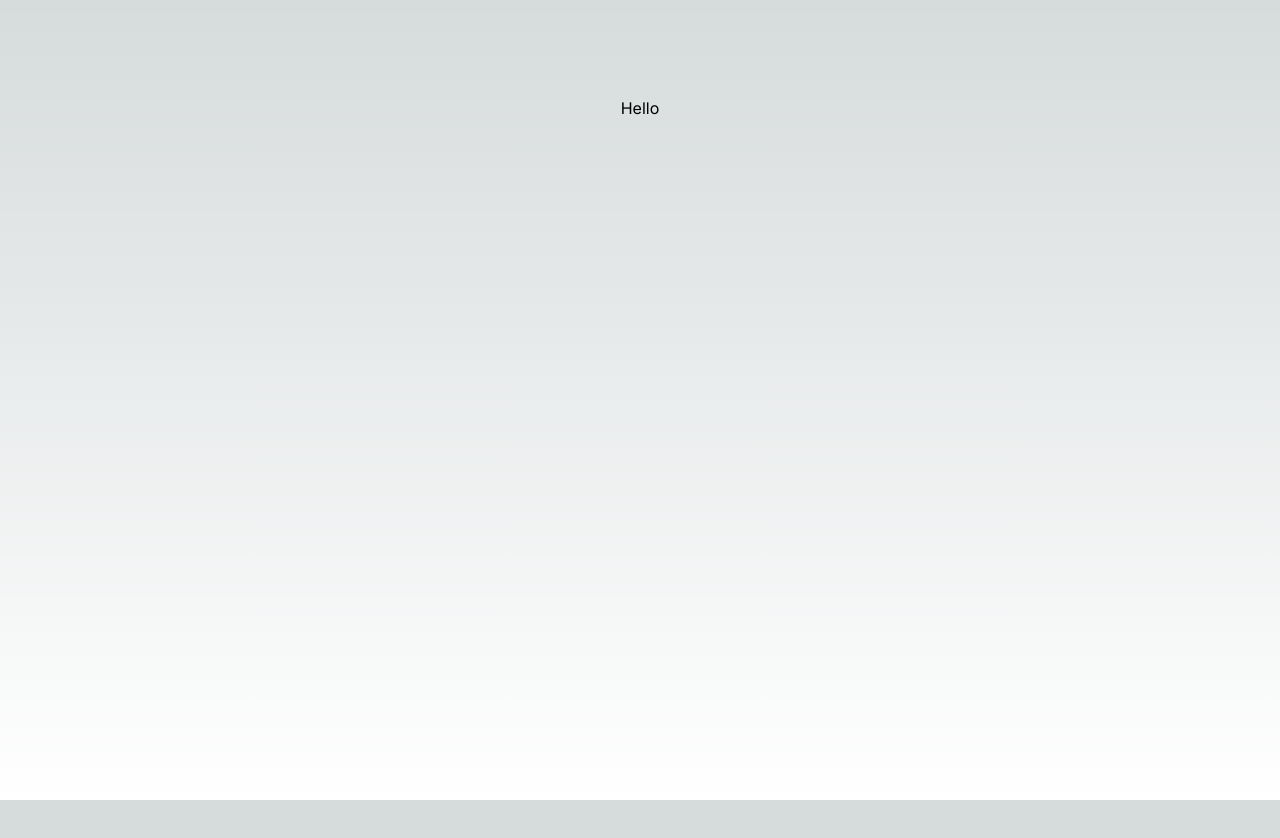
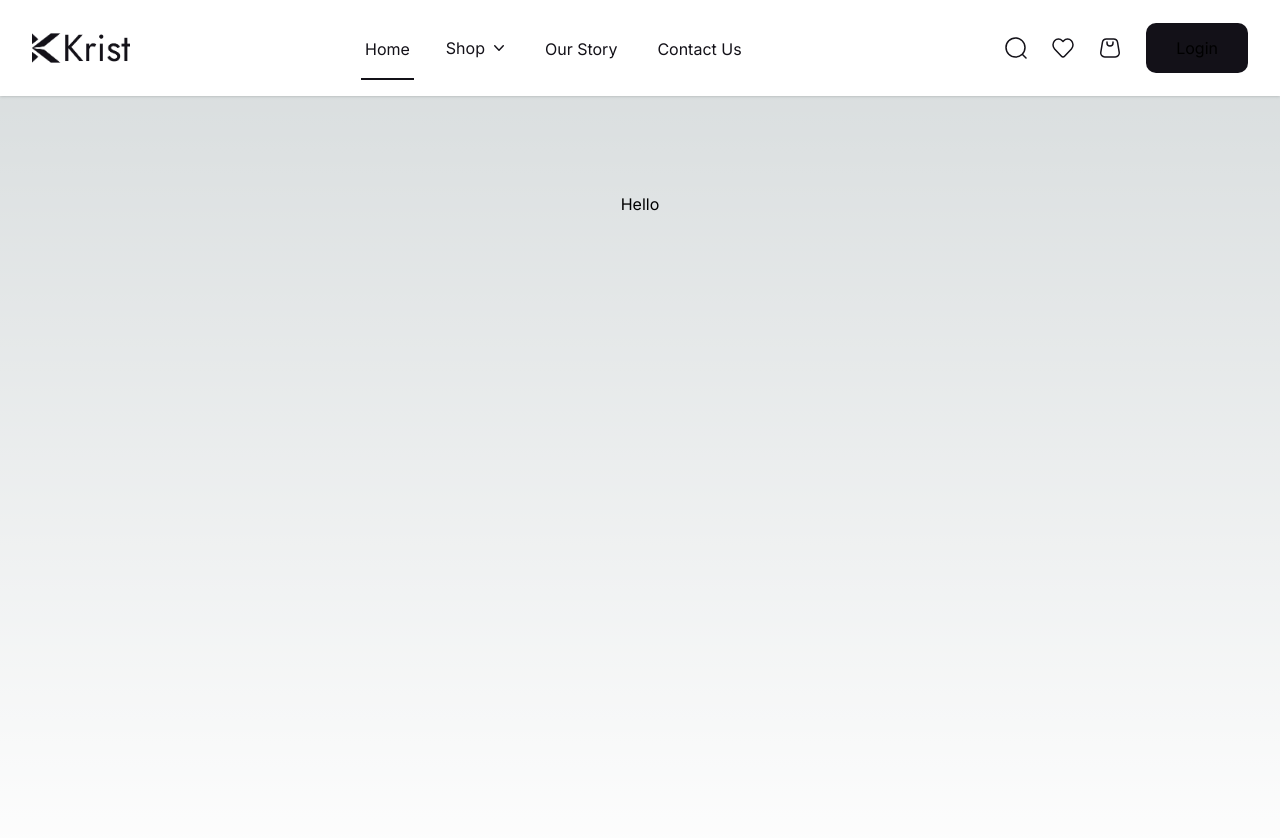
Before and after one commit to farhadibehnamdev/Ecommerce-Website, a Next.js app: page / in a window 1280 px wide. Shown: the top 838 px of the page. Before the commit the page ends 800 px from the top, so only its background shows below. Built offline with nearby package versions, Linux system fonts and the light colour scheme.

Commit message:
✨ feat:Add submenu.

```diff
--- a/src/app/layout.tsx
+++ b/src/app/layout.tsx
@@ -1,21 +1,25 @@
-import './globals.css'
-import { Inter } from 'next/font/google'
+import Navbar from "@/components/navbar/Navbar";
+import "./globals.css";
+import { Inter } from "next/font/google";
 
-const inter = Inter({ subsets: ['latin'] })
+const inter = Inter({ subsets: ["latin"] });
 
 export const metadata = {
-  title: 'Create Next App',
-  description: 'Generated by create next app',
-}
+  title: "Ecommerce Website",
+  description: "This is the Ecommerce Website",
+};
 
 export default function RootLayout({
   children,
 }: {
-  children: React.ReactNode
+  children: React.ReactNode;
 }) {
   return (
     <html lang="en">
-      <body className={inter.className}>{children}</body>
+      <body className={inter.className}>
+        <Navbar />
+        {children}
+      </body>
     </html>
-  )
+  );
 }
--- a/src/components/navbar/Navbar.tsx
+++ b/src/components/navbar/Navbar.tsx
@@ -1,13 +1,74 @@
 "use client";
 import Image from "next/image";
+import { Disclosure, Menu, Popover, Transition } from "@headlessui/react";
+import {
+  ArrowPathIcon,
+  ChartPieIcon,
+  ChevronDownIcon,
+  CursorArrowRaysIcon,
+  DocumentChartBarIcon,
+  FingerPrintIcon,
+  SquaresPlusIcon,
+} from "@heroicons/react/20/solid";
+import { Bars3Icon, BellIcon, XMarkIcon } from "@heroicons/react/24/outline";
 import { Fragment } from "react";
-import { Disclosure, Menu, Transition } from "@headlessui/react";
-import { MagnifyingGlassIcon } from "@heroicons/react/20/solid";
-import { Bars3Icon, BellIcon, XMarkIcon } from "@heroicons/react/24/outline";
 
 function classNames(...classes: any) {
   return classes.filter(Boolean).join(" ");
 }
+
+const solutions = [
+  {
+    id: 1,
+    title: "Men",
+    data: [
+      {
+        name: "Analytics",
+        description: "Get a better understanding of your traffic",
+        href: "#",
+        icon: ChartPieIcon,
+      },
+      {
+        name: "Integrations",
+        description: "Connect with third-party tools and find out expectations",
+        href: "#",
+        icon: SquaresPlusIcon,
+      },
+      {
+        name: "Engagement",
+        description:
+          "Speak directly to your customers with our engagement tool",
+        href: "#",
+        icon: CursorArrowRaysIcon,
+      },
+    ],
+  },
+  {
+    id: 2,
+    title: "Women",
+    data: [
+      {
+        name: "Automations",
+        description: "Build strategic funnels that will convert",
+        href: "#",
+        icon: ArrowPathIcon,
+      },
+      {
+        name: "Security",
+        description: "Your customers' data will be safe and secure",
+        href: "#",
+        icon: FingerPrintIcon,
+      },
+      {
+        name: "Reports",
+        description: "Edit, manage and create newly informed decisions",
+        href: "#",
+        icon: DocumentChartBarIcon,
+      },
+    ],
+  },
+];
+
 const Navbar = function () {
   return (
     <Disclosure as="nav" className="bg-white shadow lg:pt-4 lg:pb-4">
@@ -18,68 +79,149 @@ const Navbar = function () {
               <div className="flex px-2 lg:px-0">
                 <div className="flex flex-shrink-0 items-center">
                   <Image
-                    width={38}
-                    height={32}
-                    className="block h-8 w-auto lg:hidden"
-                    src="/images/logo.png"
-                    alt="Your Company"
-                  />
-                  <Image
-                    width={38}
-                    height={32}
-                    className="hidden h-8 w-auto lg:block"
+                    width={144}
+                    height={58}
+                    className="hidden h-10 w-auto lg:block"
                     src="/images/logo.png"
                     alt="Your Company"
                   />
                 </div>
+              </div>
               <div className="hidden lg:ml-6 lg:flex lg:space-x-8">
-                  {/* Current: "border-indigo-500 text-gray-900", Default: "border-transparent text-gray-500 hover:border-gray-300 hover:text-gray-700" */}
                 <a
                   href="#"
-                    className="inline-flex items-center border-b-2 border-indigo-500 px-1 pt-1 text-sm font-medium text-gray-900"
+                  className="inline-flex font-jostBodyRegular text-16 font-normal leading-23 items-center border-b-2  px-1 pt-1 text-dark"
                 >
-                    Dashboard
+                  Home
+                </a>
+                <Popover className="relative flex">
+                  <Popover.Button className="inline-flex items-center gap-x-1 text-16 font-jostBodyRegular leading-23 focus:outline-none">
+                    <span className="text-dark">Shop</span>
+                    <ChevronDownIcon
+                      className="h-5 w-5 text-dark"
+                      aria-hidden="true"
+                    />
+                  </Popover.Button>
+                  <Transition
+                    as={Fragment}
+                    enter="transition ease-out duration-200"
+                    enterFrom="opacity-0 translate-y-1"
+                    enterTo="opacity-100 translate-y-0"
+                    leave="transition ease-in duration-150"
+                    leaveFrom="opacity-100 translate-y-0"
+                    leaveTo="opacity-0 translate-y-1"
+                  >
+                    <Popover.Panel className="absolute left-1/2 z-10 mt-16 flex w-screen max-w-max -translate-x-1/3 px-4">
+                      <div className="w-screen max-w-md  flex-auto overflow-hidden  bg-white text-16 leading-23 shadow-lg ring-1 ring-zinc-200 lg:max-w">
+                        <div className="grid grid-cols-2  divide-x divide-grayOpacity  pt-10 pb-10 lg:grid-cols-2">
+                          {solutions.map((items, index) => (
+                            <div
+                              key={items.id}
+                              className="grid gap-y-3 pl-10 pr-0"
+                            >
+                              <p className="text-dark font-jostBodyBold font-700 mb-5">
+                                {items.title}
+                              </p>
+                              {items.data.map((item, index) => {
+                                return (
+                                  <a
+                                    key={item.name}
+                                    className={`inline-block text-dark font-jostBodyRegular text-16 leading-23 ${
+                                      index < solutions.length ? "mb-4" : ""
+                                    }`}
+                                  >
+                                    {item.name}
+                                  </a>
+                                );
+                              })}
+                            </div>
+                          ))}
+                        </div>
+                      </div>
+                    </Popover.Panel>
+                  </Transition>
+                </Popover>
+                <a
+                  href="#"
+                  className="inline-flex items-center font-jostBodyRegular text-16 font-normal leading-23 border-b-2 border-transparent px-1 pt-1  text-dark hover:border-gray-300 hover:text-gray-700"
+                >
+                  Our Story
                 </a>
                 <a
                   href="#"
-                    className="inline-flex items-center border-b-2 border-transparent px-1 pt-1 text-sm font-medium text-gray-500 hover:border-gray-300 hover:text-gray-700"
+                  className="inline-flex font-jostBodyRegular text-16 font-normal leading-23 items-center border-b-2 border-transparent px-1 pt-1  text-dark hover:border-gray-300 hover:text-gray-700"
                 >
-                    Team
-                  </a>
-                  <a
-                    href="#"
-                    className="inline-flex items-center border-b-2 border-transparent px-1 pt-1 text-sm font-medium text-gray-500 hover:border-gray-300 hover:text-gray-700"
-                  >
-                    Projects
-                  </a>
-                  <a
-                    href="#"
-                    className="inline-flex items-center border-b-2 border-transparent px-1 pt-1 text-sm font-medium text-gray-500 hover:border-gray-300 hover:text-gray-700"
-                  >
-                    Calendar
+                  Contact Us
                 </a>
               </div>
+              <div className="hidden lg:ml-4 lg:flex lg:items-center gap-5">
+                <div className="hidden md:ml-4 md:flex md:flex-shrink-0 md:items-center">
+                  <div className="hidden md:ml-4 md:flex md:flex-shrink-0 md:items-center">
+                    <button className="rounded-full bg-white p-1 text-gray-400">
+                      <svg
+                        xmlns="http://www.w3.org/2000/svg"
+                        width="24"
+                        height="24"
+                        fill="none"
+                      >
+                        <path
+                          fill="#131118"
+                          fillRule="evenodd"
+                          d="M2.75 11.5a8.75 8.75 0 1 0 17.5 0 8.75 8.75 0 0 0-17.5 0Zm8.75 10.25c-5.66 0-10.25-4.59-10.25-10.25S5.84 1.25 11.5 1.25 21.75 5.84 21.75 11.5c0 2.56-.939 4.902-2.491 6.698l3.271 3.272a.75.75 0 1 1-1.06 1.06l-3.272-3.271A10.21 10.21 0 0 1 11.5 21.75Z"
+                          clipRule="evenodd"
+                        />
+                      </svg>
+                    </button>
                   </div>
-              <div className="flex flex-1 items-center justify-center px-2 lg:ml-6 lg:justify-end">
-                <div className="w-full max-w-lg lg:max-w-xs">
-                  <label htmlFor="search" className="sr-only">
-                    Search
-                  </label>
-                  <div className="relative">
-                    <div className="pointer-events-none absolute inset-y-0 left-0 flex items-center pl-3">
-                      <MagnifyingGlassIcon
-                        className="h-5 w-5 text-gray-400"
-                        aria-hidden="true"
+                  <div className="hidden md:ml-4 md:flex md:flex-shrink-0 md:items-center">
+                    <button className="rounded-full bg-white p-1 text-gray-400">
+                      <svg
+                        xmlns="http://www.w3.org/2000/svg"
+                        width="22"
+                        height="20"
+                        fill="none"
+                      >
+                        <path
+                          stroke="#131118"
+                          strokeLinejoin="round"
+                          strokeWidth="1.5"
+                          d="M11.765 2.702 11 3.524l-.765-.822c-2.113-2.27-5.538-2.27-7.65 0-2.113 2.27-2.113 5.95 0 8.22l6.885 7.397a2.06 2.06 0 0 0 3.06 0l6.886-7.397c2.112-2.27 2.112-5.95 0-8.22-2.113-2.27-5.538-2.27-7.651 0Z"
                         />
+                      </svg>
+                    </button>
                   </div>
-                    <input
-                      id="search"
-                      name="search"
-                      className="block w-full rounded-md border-0 bg-white py-1.5 pl-10 pr-3 text-gray-900 ring-1 ring-inset ring-gray-300 placeholder:text-gray-400 focus:ring-2 focus:ring-inset focus:ring-indigo-600 sm:text-sm sm:leading-6"
-                      placeholder="Search"
-                      type="search"
+                  <div className="hidden md:ml-4 md:flex md:flex-shrink-0 md:items-center">
+                    <button className="rounded-full bg-white p-1 text-gray-400">
+                      <svg
+                        xmlns="http://www.w3.org/2000/svg"
+                        width="24"
+                        height="24"
+                        fill="none"
+                      >
+                        <path
+                          stroke="#131118"
+                          strokeLinecap="round"
+                          strokeLinejoin="round"
+                          strokeWidth="1.5"
+                          d="M9 6v1a3 3 0 1 0 6 0V6"
                         />
+                        <path
+                          stroke="#131118"
+                          strokeLinejoin="round"
+                          strokeWidth="1.5"
+                          d="M15.612 3H8.389a4 4 0 0 0-3.946 3.342l-1.667 10A4 4 0 0 0 6.722 21h10.556a4 4 0 0 0 3.946-4.658l-1.667-10A4 4 0 0 0 15.612 3Z"
+                        />
+                      </svg>
+                    </button>
                   </div>
+                </div>
+                <div className="flex-shrink-0">
+                  <button
+                    type="button"
+                    className="relative rounded-10 bg-dark py-13.5px px-30px"
+                  >
+                    Login
+                  </button>
                 </div>
               </div>
               <div className="flex items-center lg:hidden">
@@ -93,169 +235,8 @@ const Navbar = function () {
                   )}
                 </Disclosure.Button>
               </div>
-              <div className="hidden lg:ml-4 lg:flex lg:items-center">
-                <button
-                  type="button"
-                  className="flex-shrink-0 rounded-full bg-white p-1 text-gray-400 hover:text-gray-500 focus:outline-none focus:ring-2 focus:ring-indigo-500 focus:ring-offset-2"
-                >
-                  <span className="sr-only">View notifications</span>
-                  <BellIcon className="h-6 w-6" aria-hidden="true" />
-                </button>
-
-                {/* Profile dropdown */}
-                <Menu as="div" className="relative ml-4 flex-shrink-0">
-                  <div>
-                    <Menu.Button className="flex rounded-full bg-white text-sm focus:outline-none focus:ring-2 focus:ring-indigo-500 focus:ring-offset-2">
-                      <span className="sr-only">Open user menu</span>
-                      <Image
-                        width={256}
-                        height={256}
-                        className="h-8 w-8 rounded-full"
-                        src="https://images.unsplash.com/photo-1472099645785-5658abf4ff4e?ixlib=rb-1.2.1&ixid=eyJhcHBfaWQiOjEyMDd9&auto=format&fit=facearea&facepad=2&w=256&h=256&q=80"
-                        alt=""
-                      />
-                    </Menu.Button>
-                  </div>
-                  <Transition
-                    as={Fragment}
-                    enter="transition ease-out duration-100"
-                    enterFrom="transform opacity-0 scale-95"
-                    enterTo="transform opacity-100 scale-100"
-                    leave="transition ease-in duration-75"
-                    leaveFrom="transform opacity-100 scale-100"
-                    leaveTo="transform opacity-0 scale-95"
-                  >
-                    <Menu.Items className="absolute right-0 z-10 mt-2 w-48 origin-top-right rounded-md bg-white py-1 shadow-lg ring-1 ring-black ring-opacity-5 focus:outline-none">
-                      <Menu.Item>
-                        {({ active }) => (
-                          <a
-                            href="#"
-                            className={classNames(
-                              active ? "bg-gray-100" : "",
-                              "block px-4 py-2 text-sm text-gray-700"
-                            )}
-                          >
-                            Your Profile
-                          </a>
-                        )}
-                      </Menu.Item>
-                      <Menu.Item>
-                        {({ active }) => (
-                          <a
-                            href="#"
-                            className={classNames(
-                              active ? "bg-gray-100" : "",
-                              "block px-4 py-2 text-sm text-gray-700"
-                            )}
-                          >
-                            Settings
-                          </a>
-                        )}
-                      </Menu.Item>
-                      <Menu.Item>
-                        {({ active }) => (
-                          <a
-                            href="#"
-                            className={classNames(
-                              active ? "bg-gray-100" : "",
-                              "block px-4 py-2 text-sm text-gray-700"
-                            )}
-                          >
-                            Sign out
-                          </a>
-                        )}
-                      </Menu.Item>
-                    </Menu.Items>
-                  </Transition>
-                </Menu>
             </div>
           </div>
-          </div>
-
-          <Disclosure.Panel className="lg:hidden">
-            <div className="space-y-1 pb-3 pt-2">
-              {/* Current: "bg-indigo-50 border-indigo-500 text-indigo-700", Default: "border-transparent text-gray-600 hover:bg-gray-50 hover:border-gray-300 hover:text-gray-800" */}
-              <Disclosure.Button
-                as="a"
-                href="#"
-                className="block border-l-4 border-indigo-500 bg-indigo-50 py-2 pl-3 pr-4 text-base font-medium text-indigo-700"
-              >
-                Dashboard
-              </Disclosure.Button>
-              <Disclosure.Button
-                as="a"
-                href="#"
-                className="block border-l-4 border-transparent py-2 pl-3 pr-4 text-base font-medium text-gray-600 hover:border-gray-300 hover:bg-gray-50 hover:text-gray-800"
-              >
-                Team
-              </Disclosure.Button>
-              <Disclosure.Button
-                as="a"
-                href="#"
-                className="block border-l-4 border-transparent py-2 pl-3 pr-4 text-base font-medium text-gray-600 hover:border-gray-300 hover:bg-gray-50 hover:text-gray-800"
-              >
-                Projects
-              </Disclosure.Button>
-              <Disclosure.Button
-                as="a"
-                href="#"
-                className="block border-l-4 border-transparent py-2 pl-3 pr-4 text-base font-medium text-gray-600 hover:border-gray-300 hover:bg-gray-50 hover:text-gray-800"
-              >
-                Calendar
-              </Disclosure.Button>
-            </div>
-            <div className="border-t border-gray-200 pb-3 pt-4">
-              <div className="flex items-center px-4">
-                <div className="flex-shrink-0">
-                  <Image
-                    width={256}
-                    height={256}
-                    className="h-10 w-10 rounded-full"
-                    src="https://images.unsplash.com/photo-1472099645785-5658abf4ff4e?ixlib=rb-1.2.1&ixid=eyJhcHBfaWQiOjEyMDd9&auto=format&fit=facearea&facepad=2&w=256&h=256&q=80"
-                    alt=""
-                  />
-                </div>
-                <div className="ml-3">
-                  <div className="text-base font-medium text-gray-800">
-                    Tom Cook
-                  </div>
-                  <div className="text-sm font-medium text-gray-500">
-                    tom@example.com
-                  </div>
-                </div>
-                <button
-                  type="button"
-                  className="ml-auto flex-shrink-0 rounded-full bg-white p-1 text-gray-400 hover:text-gray-500 focus:outline-none focus:ring-2 focus:ring-indigo-500 focus:ring-offset-2"
-                >
-                  <span className="sr-only">View notifications</span>
-                  <BellIcon className="h-6 w-6" aria-hidden="true" />
-                </button>
-              </div>
-              <div className="mt-3 space-y-1">
-                <Disclosure.Button
-                  as="a"
-                  href="#"
-                  className="block px-4 py-2 text-base font-medium text-gray-500 hover:bg-gray-100 hover:text-gray-800"
-                >
-                  Your Profile
-                </Disclosure.Button>
-                <Disclosure.Button
-                  as="a"
-                  href="#"
-                  className="block px-4 py-2 text-base font-medium text-gray-500 hover:bg-gray-100 hover:text-gray-800"
-                >
-                  Settings
-                </Disclosure.Button>
-                <Disclosure.Button
-                  as="a"
-                  href="#"
-                  className="block px-4 py-2 text-base font-medium text-gray-500 hover:bg-gray-100 hover:text-gray-800"
-                >
-                  Sign out
-                </Disclosure.Button>
-              </div>
-            </div>
-          </Disclosure.Panel>
         </>
       )}
     </Disclosure>
```
Also changed, not shown: public/images/logo.png (added). Lines whose indentation alone changed are shown as unchanged.
